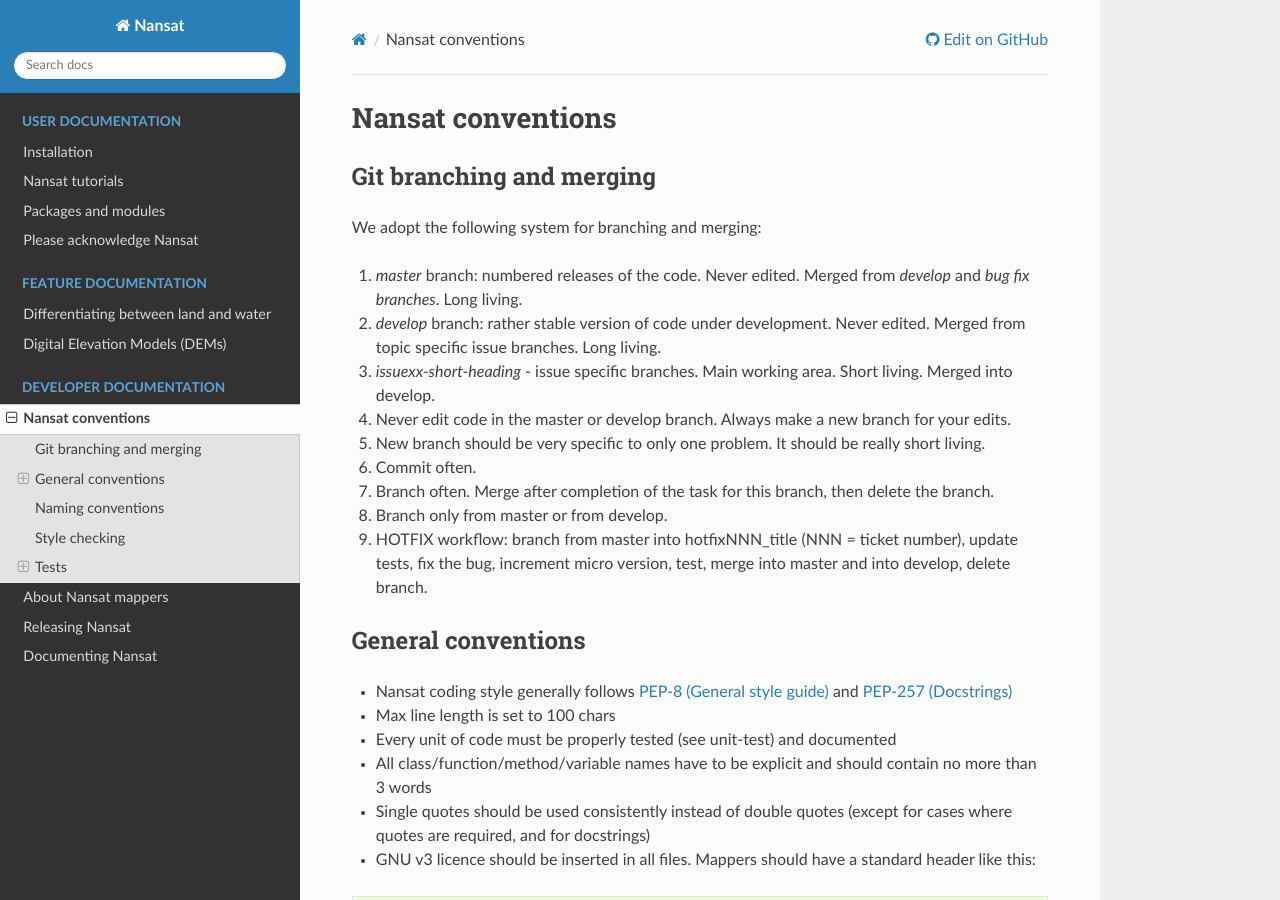
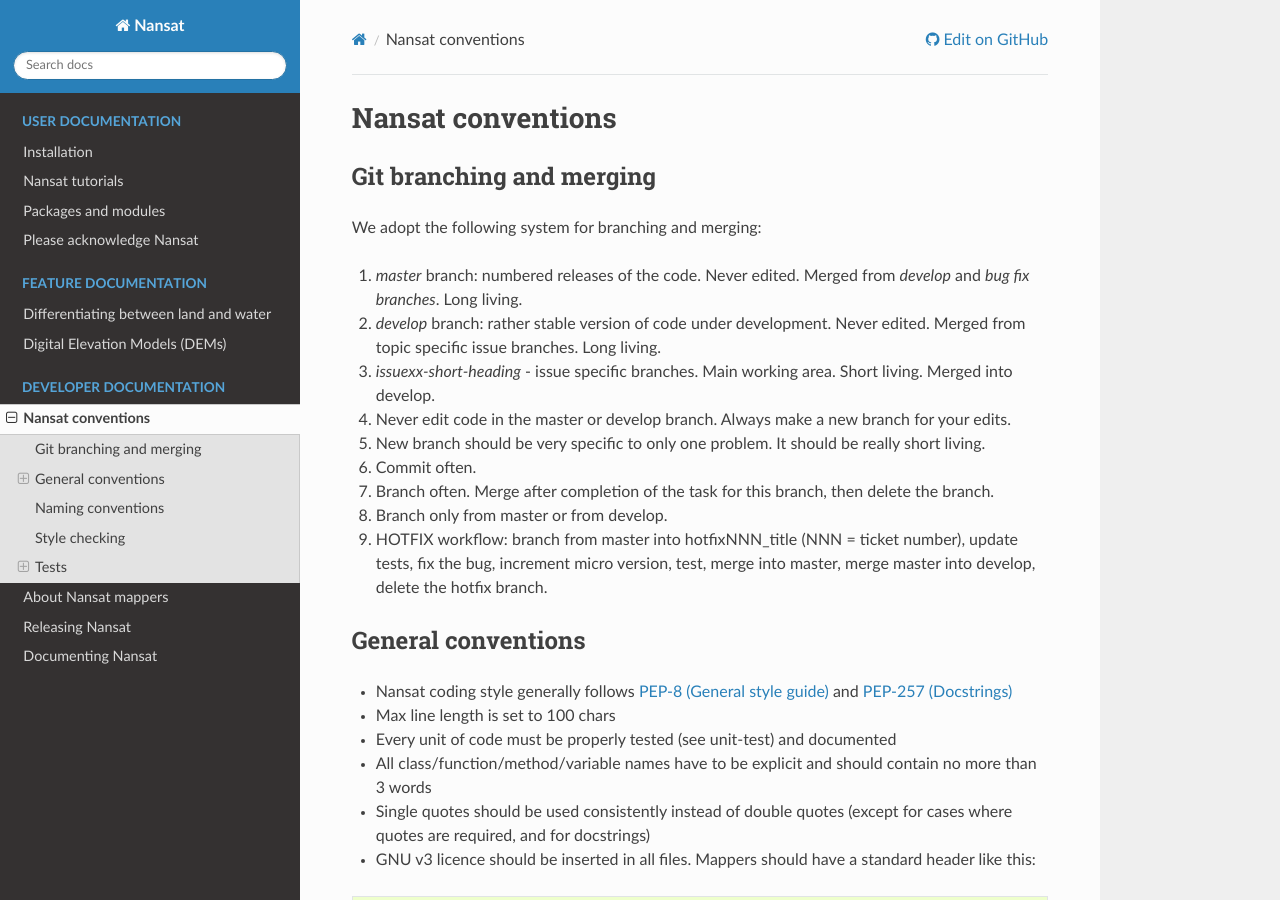
Before and after one commit to nansencenter/nansat, a Sphinx documentation site: the page built from docs/source/conventions.rst, in a window 1280 px wide and 900 px high. Built offline with Sphinx 7.4.7 and the Read the Docs theme 2.0.0, drawn with Linux system fonts in a browser that asks for light colours.

Commit message:
#222: update hotfix conventions

```diff
--- a/docs/source/conventions.rst
+++ b/docs/source/conventions.rst
@@ -15,7 +15,8 @@
 7. Branch often. Merge after completion of the task for this branch, then delete the branch.
 8. Branch only from master or from develop.
 9. HOTFIX workflow: branch from master into hotfixNNN_title (NNN = ticket number), update tests,
-   fix the bug, increment micro version, test, merge into master and into develop, delete branch.
+   fix the bug, increment micro version, test, merge into master, merge master into develop,
+   delete the hotfix branch.
 
 General conventions
 -------------------
```
